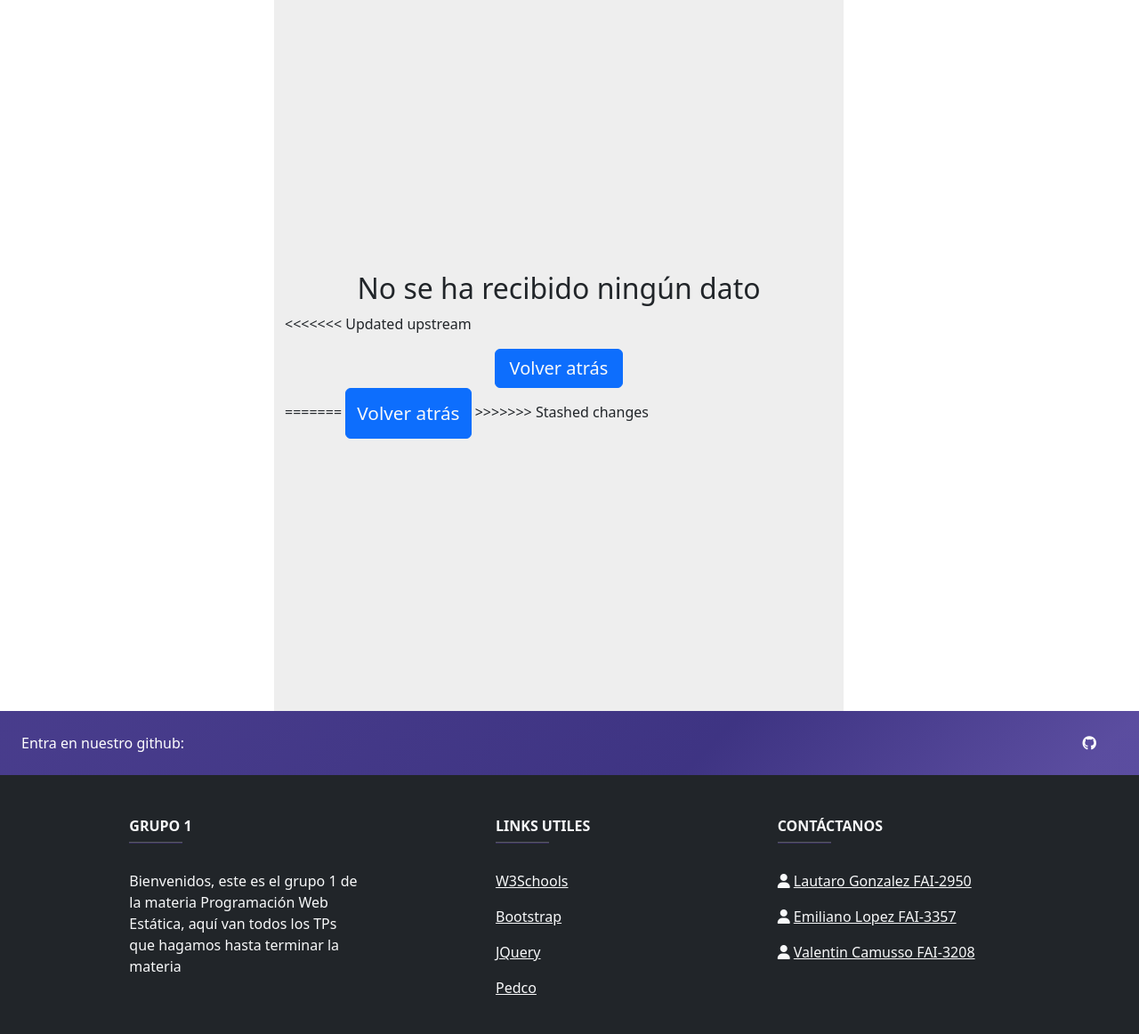
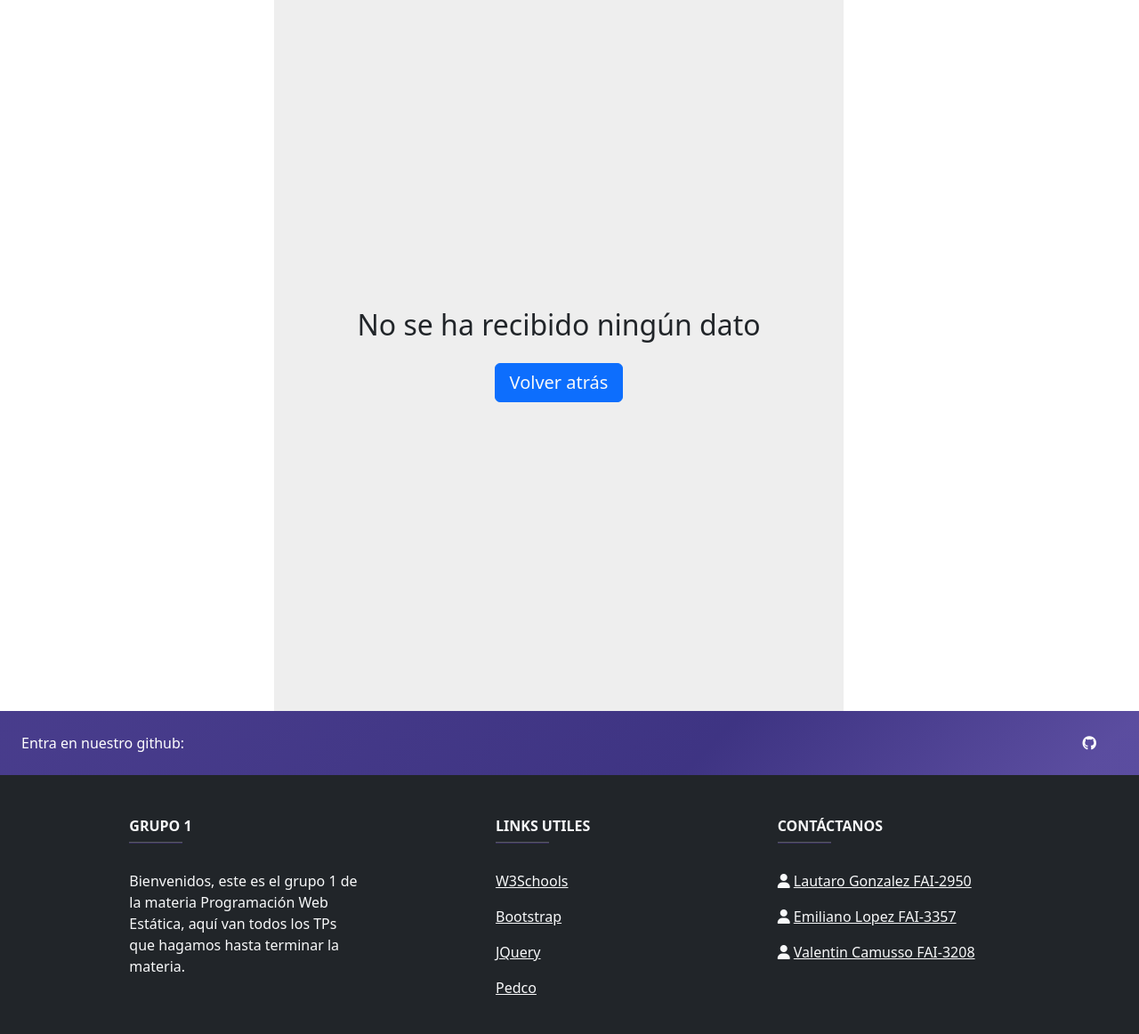
Before and after one commit to VintuuS2/PWD2023, a PHP site: page /TP4/Vista/accion/accionCambioDuenio.php in a window 1280 px wide. Shown: the part 57-1219 px from the top of the page at 89% size. Run offline with PHP 8.4, Linux system fonts and the light colour scheme; some libraries are stand-ins or nearby versions.

Commit message:
Cambios minimos

```diff
--- a/TP4/Vista/accion/accionCambioDuenio.php
+++ b/TP4/Vista/accion/accionCambioDuenio.php
@@ -90,13 +90,9 @@
             <?php
             echo $mensaje;
             ?>
-<<<<<<< Updated upstream
             <div class="container d-flex justify-content-center">
                 <a href='../CambioDuenio.php' class="btn btn-primary link-light fs-5 px-3 mt-3">Volver atrás</a>
             </div>
-=======
-            <a href='../CambioDuenio.php' class="link-light btn btn-primary" style="padding: 12px; font-size:1.3em;">Volver atrás</a>
->>>>>>> Stashed changes
         </div>
     </div>
 </div>
--- a/TP4/Vista/estructura/footer.php
+++ b/TP4/Vista/estructura/footer.php
@@ -29,7 +29,7 @@
                             <!-- Content -->
                             <h6 class="text-uppercase fw-bold">Grupo 1</h6>
                             <hr class="mb-4 mt-0 d-inline-block mx-auto" style="width: 60px; background-color: #7c4dff; height: 2px" />
-                            <p>Bienvenidos, este es el grupo 1 de la materia Programación Web Estática, aquí van todos los TPs que hagamos hasta terminar la materia</p>
+                            <p>Bienvenidos, este es el grupo 1 de la materia Programación Web Estática, aquí van todos los TPs que hagamos hasta terminar la materia.</p>
                         </div>
                         <!-- Grid column -->
 
```
